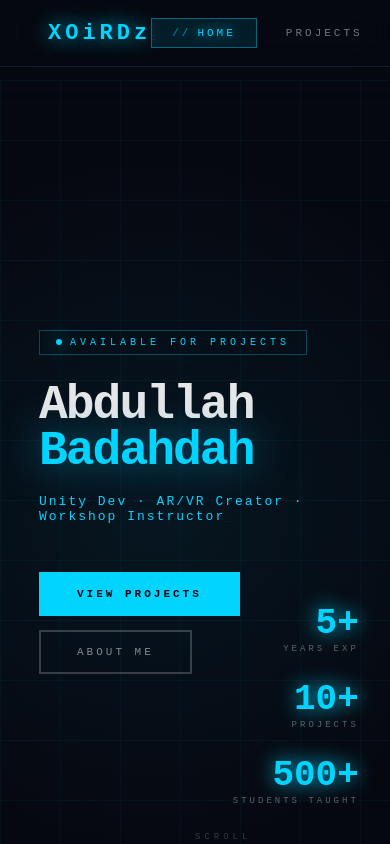
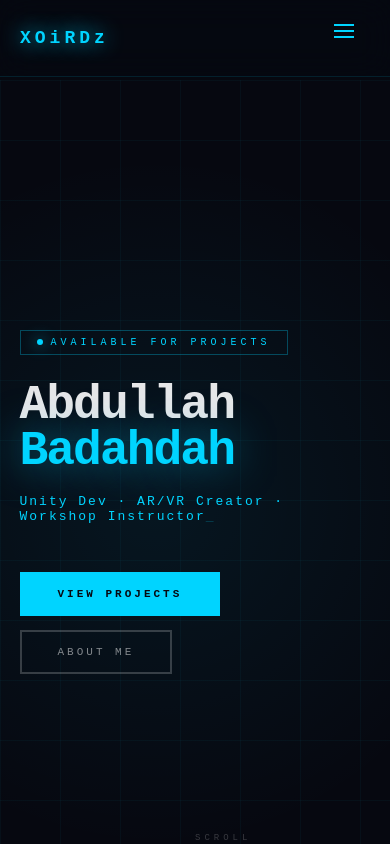
Before and after one commit to XOiRDz/XOiRDz.github.io, a React (Create React App) app: page / in a window 390 px wide. Shown: the top 844 px of the page. Built offline with nearby package versions, Linux system fonts and the light colour scheme.

Commit message:
mobile friendly

```diff
--- a/src/App.js
+++ b/src/App.js
@@ -12,12 +12,21 @@ export default function App() {
   const [slideDir, setSlideDir] = useState("left");
   const [mousePos, setMousePos] = useState({ x: -100, y: -100 });
   const [projectCategory, setProjectCategory] = useState("games");
+  const [isMobile, setIsMobile] = useState(false);
 
   useEffect(() => {
+    const checkMobile = () => setIsMobile(window.innerWidth <= 768);
+    checkMobile();
+    window.addEventListener('resize', checkMobile);
+    return () => window.removeEventListener('resize', checkMobile);
+  }, []);
+
+  useEffect(() => {
+    if (isMobile) return; // Don't track mouse on mobile
     const handleMouseMove = (e) => setMousePos({ x: e.clientX, y: e.clientY });
     window.addEventListener("mousemove", handleMouseMove);
     return () => window.removeEventListener("mousemove", handleMouseMove);
-  }, []);
+  }, [isMobile]);
 
   const navigateTo = (page, category = null) => {
     if (page === currentPage || transitioning) return;
@@ -37,8 +46,10 @@ export default function App() {
   const PageComponent = pageMap[currentPage];
 
   return (
-    <div style={{ background: "#060810", minHeight: "100vh", overflowX: "hidden", cursor: "none" }}>
-      {/* Custom Cursor */}
+    <div style={{ background: "#060810", minHeight: "100vh", overflowX: "hidden", cursor: isMobile ? "auto" : "none" }}>
+      {/* Custom Cursor - Desktop Only */}
+      {!isMobile && (
+        <>
           <div style={{
             position: "fixed",
             width: 16,
@@ -65,6 +76,8 @@ export default function App() {
             top: mousePos.y - 2,
             boxShadow: "0 0 6px #00d4ff",
           }} />
+        </>
+      )}
 
       <Navbar currentPage={currentPage} navigateTo={navigateTo} />
 
@@ -81,8 +94,8 @@ export default function App() {
       <style>{`
         * { box-sizing: border-box; margin: 0; padding: 0; }
         html { scroll-behavior: smooth; }
-        body { cursor: none !important; }
-        a, button { cursor: none !important; }
+        body { cursor: ${isMobile ? "auto" : "none"} !important; }
+        a, button { cursor: ${isMobile ? "auto" : "none"} !important; }
         ::-webkit-scrollbar { width: 3px; }
         ::-webkit-scrollbar-track { background: #060810; }
         ::-webkit-scrollbar-thumb { background: #00d4ff; }
--- a/src/components/Navbar.js
+++ b/src/components/Navbar.js
@@ -1,4 +1,4 @@
-import { useState } from "react";
+import { useState, useEffect } from "react";
 
 const NAV = [
   { id: "home", label: "Home" },
@@ -9,8 +9,17 @@ const NAV = [
 export default function Navbar({ currentPage, navigateTo }) {
   const [hoveredItem, setHoveredItem] = useState(null);
   const [menuOpen, setMenuOpen] = useState(false);
+  const [isMobile, setIsMobile] = useState(false);
+
+  useEffect(() => {
+    const checkMobile = () => setIsMobile(window.innerWidth <= 768);
+    checkMobile();
+    window.addEventListener('resize', checkMobile);
+    return () => window.removeEventListener('resize', checkMobile);
+  }, []);
 
   return (
+    <>
       <nav style={{
         position: "fixed",
         top: 0, left: 0, right: 0,
@@ -18,19 +27,19 @@ export default function Navbar({ currentPage, navigateTo }) {
         display: "flex",
         justifyContent: "space-between",
         alignItems: "center",
-      padding: "18px 48px",
+        padding: isMobile ? "16px 20px" : "18px 48px",
         background: "rgba(6,8,16,0.88)",
         backdropFilter: "blur(16px)",
         borderBottom: "1px solid rgba(0,212,255,0.12)",
       }}>
         {/* Logo */}
         <button
-        onClick={() => navigateTo("home")}
+          onClick={() => { navigateTo("home"); setMenuOpen(false); }}
           style={{
             background: "none",
             border: "none",
             color: "#00d4ff",
-          fontSize: 22,
+            fontSize: isMobile ? 18 : 22,
             fontWeight: 900,
             letterSpacing: 4,
             fontFamily: "'Courier New', monospace",
@@ -42,6 +51,7 @@ export default function Navbar({ currentPage, navigateTo }) {
         </button>
 
         {/* Desktop Nav */}
+        {!isMobile && (
           <ul style={{ display: "flex", gap: 8, listStyle: "none", alignItems: "center" }}>
             {NAV.map((item) => {
               const isActive = currentPage === item.id;
@@ -72,8 +82,47 @@ export default function Navbar({ currentPage, navigateTo }) {
               );
             })}
           </ul>
+        )}
 
-      {/* Status dot */}
+        {/* Mobile Hamburger */}
+        {isMobile && (
+          <button
+            onClick={() => setMenuOpen(!menuOpen)}
+            style={{
+              display: "flex",
+              flexDirection: "column",
+              gap: 4,
+              background: "none",
+              border: "none",
+              padding: 8,
+            }}
+          >
+            <div style={{
+              width: 20,
+              height: 2,
+              background: "#00d4ff",
+              transform: menuOpen ? "rotate(45deg) translateY(6px)" : "none",
+              transition: "all 0.3s"
+            }} />
+            <div style={{
+              width: 20,
+              height: 2,
+              background: "#00d4ff",
+              opacity: menuOpen ? 0 : 1,
+              transition: "all 0.3s"
+            }} />
+            <div style={{
+              width: 20,
+              height: 2,
+              background: "#00d4ff",
+              transform: menuOpen ? "rotate(-45deg) translateY(-6px)" : "none",
+              transition: "all 0.3s"
+            }} />
+          </button>
+        )}
+
+        {/* Desktop Status */}
+        {!isMobile && (
           <div style={{ display: "flex", alignItems: "center", gap: 8 }}>
             <div style={{
               width: 7, height: 7,
@@ -85,6 +134,57 @@ export default function Navbar({ currentPage, navigateTo }) {
               AVAILABLE
             </span>
           </div>
+        )}
       </nav>
+
+      {/* Mobile Menu */}
+      {isMobile && menuOpen && (
+        <div style={{
+          position: "fixed",
+          top: 66,
+          left: 0,
+          right: 0,
+          background: "rgba(6,8,16,0.98)",
+          backdropFilter: "blur(16px)",
+          borderBottom: "1px solid rgba(0,212,255,0.12)",
+          padding: "16px 0",
+          zIndex: 499,
+          animation: "slideDown 0.3s ease",
+        }}>
+          {NAV.map((item) => {
+            const isActive = currentPage === item.id;
+            return (
+              <button
+                key={item.id}
+                onClick={() => { navigateTo(item.id); setMenuOpen(false); }}
+                style={{
+                  width: "100%",
+                  background: isActive ? "rgba(0,212,255,0.1)" : "none",
+                  border: "none",
+                  borderLeft: isActive ? "3px solid #00d4ff" : "3px solid transparent",
+                  color: isActive ? "#00d4ff" : "rgba(255,255,255,0.6)",
+                  fontSize: 12,
+                  letterSpacing: 3,
+                  textTransform: "uppercase",
+                  padding: "14px 24px",
+                  fontFamily: "'Courier New', monospace",
+                  textAlign: "left",
+                  transition: "all 0.25s ease",
+                }}
+              >
+                {item.label}
+              </button>
+            );
+          })}
+        </div>
+      )}
+
+      <style>{`
+        @keyframes slideDown {
+          from { opacity: 0; transform: translateY(-10px); }
+          to { opacity: 1; transform: translateY(0); }
+        }
+      `}</style>
+    </>
   );
 }
--- a/src/index.css
+++ b/src/index.css
@@ -11,3 +11,35 @@ code {
   font-family: source-code-pro, Menlo, Monaco, Consolas, 'Courier New',
     monospace;
 }
+
+/* Mobile Responsive Fixes */
+@media (max-width: 768px) {
+  /* Prevent horizontal scroll */
+  html, body {
+    overflow-x: hidden !important;
+    max-width: 100vw !important;
+  }
+
+  /* Hide custom cursor on mobile (touch devices don't need it) */
+  body {
+    cursor: auto !important;
+  }
+
+  /* Smaller text selections on mobile */
+  * {
+    -webkit-tap-highlight-color: rgba(0, 212, 255, 0.2);
+  }
+}
+
+/* Ensure smooth scrolling */
+html {
+  scroll-behavior: smooth;
+}
+
+/* Better touch target sizes on mobile */
+@media (max-width: 768px) {
+  button, a {
+    min-height: 44px;
+    min-width: 44px;
+  }
+}
--- a/src/pages/About.js
+++ b/src/pages/About.js
@@ -101,6 +101,14 @@ export default function About() {
   const [hoveredSkill, setHoveredSkill] = useState(null);
   const [hoveredSocial, setHoveredSocial] = useState(null);
   const [activeExp, setActiveExp] = useState(0);
+  const [isMobile, setIsMobile] = useState(false);
+
+  useEffect(() => {
+    const checkMobile = () => setIsMobile(window.innerWidth <= 768);
+    checkMobile();
+    window.addEventListener('resize', checkMobile);
+    return () => window.removeEventListener('resize', checkMobile);
+  }, []);
 
   return (
     <div style={{ fontFamily: "'Courier New', monospace", color: "#e0f0ff", paddingTop: 80 }}>
@@ -136,10 +144,10 @@ export default function About() {
       </section>
 
       {/* ── EXPERIENCE TIMELINE ── */}
-      <section style={{ padding: "90px 10vw", borderBottom: "1px solid rgba(0,212,255,0.08)" }}>
+      <section style={{ padding: isMobile ? "80px 5vw" : "90px 10vw", borderBottom: "1px solid rgba(0,212,255,0.08)" }}>
         <SectionHeader label="// career" title="Experience" />
 
-        <div style={{ display: "grid", gridTemplateColumns: "220px 1fr", gap: 40 }}>
+        <div style={{ display: "grid", gridTemplateColumns: isMobile ? "1fr" : "220px 1fr", gap: 40 }}>
           {/* Left: list */}
           <div style={{ display: "flex", flexDirection: "column", gap: 2 }}>
             {EXPERIENCES.map((exp, i) => (
@@ -212,9 +220,9 @@ export default function About() {
       </section>
 
       {/* ── SKILLS ── */}
-      <section style={{ padding: "90px 10vw", background: "rgba(0,212,255,0.015)", borderBottom: "1px solid rgba(0,212,255,0.08)" }}>
+      <section style={{ padding: isMobile ? "80px 5vw" : "90px 10vw", background: "rgba(0,212,255,0.015)", borderBottom: "1px solid rgba(0,212,255,0.08)" }}>
         <SectionHeader label="// toolkit" title="Skills" />
-        <div style={{ display: "grid", gridTemplateColumns: "repeat(auto-fill, minmax(220px,1fr))", gap: 16 }}>
+        <div style={{ display: "grid", gridTemplateColumns: "repeat(auto-fill, minmax(min(200px, 100%), 1fr))", gap: 16 }}>
           {SKILLS_ALL.map((group, gi) => (
             <AnimFadeUp key={group.category} delay={gi * 0.07}>
               <div style={{
@@ -252,9 +260,9 @@ export default function About() {
       </section>
 
       {/* ── INTERESTS ── */}
-      <section style={{ padding: "90px 10vw", borderBottom: "1px solid rgba(0,212,255,0.08)" }}>
+      <section style={{ padding: isMobile ? "80px 5vw" : "90px 10vw", borderBottom: "1px solid rgba(0,212,255,0.08)" }}>
         <SectionHeader label="// beyond work" title="Interests & Passions" />
-        <div style={{ display: "grid", gridTemplateColumns: "repeat(auto-fill, minmax(260px,1fr))", gap: 2 }}>
+        <div style={{ display: "grid", gridTemplateColumns: "repeat(auto-fill, minmax(min(240px, 100%), 1fr))", gap: 2 }}>
           {INTERESTS.map((item, i) => (
             <AnimFadeUp key={item.label} delay={i * 0.07}>
               <div style={{
@@ -272,7 +280,7 @@ export default function About() {
       </section>
 
       {/* ── EDUCATION ── */}
-      <section style={{ padding: "90px 10vw", background: "rgba(0,212,255,0.015)", borderBottom: "1px solid rgba(0,212,255,0.08)" }}>
+      <section style={{ padding: isMobile ? "80px 5vw" : "90px 10vw", background: "rgba(0,212,255,0.015)", borderBottom: "1px solid rgba(0,212,255,0.08)" }}>
         <SectionHeader label="// background" title="Education" />
         <AnimFadeUp>
           <div style={{
@@ -302,12 +310,12 @@ export default function About() {
       </section>
 
       {/* ── CONNECT / SOCIAL ── */}
-      <section style={{ padding: "90px 10vw" }}>
+      <section style={{ padding: isMobile ? "80px 5vw" : "90px 10vw" }}>
         <SectionHeader label="// find me" title="Let's Connect" />
         <p style={{ color: "rgba(255,255,255,0.5)", fontSize: 14, lineHeight: 1.8, marginBottom: 40, maxWidth: 500 }}>
           Whether you want to collaborate on a project, book a workshop, or just say hi — reach out through any of the channels below.
         </p>
-        <div style={{ display: "grid", gridTemplateColumns: "repeat(auto-fill, minmax(260px,1fr))", gap: 2 }}>
+        <div style={{ display: "grid", gridTemplateColumns: "repeat(auto-fill, minmax(min(240px, 100%), 1fr))", gap: 2 }}>
           {SOCIALS.map((s, i) => (
             <AnimFadeUp key={s.label} delay={i * 0.07}>
               <a
--- a/src/pages/Home.js
+++ b/src/pages/Home.js
@@ -87,6 +87,14 @@ function AnimFadeUp({ children, delay = 0, style = {} }) {
 export default function Home({ navigateTo }) {
   const typed = useTypewriter("Unity Dev · AR/VR Creator · Workshop Instructor");
   const [hovered, setHovered] = useState(null);
+  const [isMobile, setIsMobile] = useState(false);
+
+  useEffect(() => {
+    const checkMobile = () => setIsMobile(window.innerWidth <= 768);
+    checkMobile();
+    window.addEventListener('resize', checkMobile);
+    return () => window.removeEventListener('resize', checkMobile);
+  }, []);
 
   return (
     <div style={{ fontFamily: "'Courier New', monospace", color: "#e0f0ff", paddingTop: 80 }}>
@@ -97,7 +105,7 @@ export default function Home({ navigateTo }) {
         display: "flex",
         flexDirection: "column",
         justifyContent: "center",
-        padding: "0 10vw",
+        padding: isMobile ? "0 5vw" : "0 10vw",
         position: "relative",
         overflow: "hidden",
       }}>
@@ -210,7 +218,8 @@ export default function Home({ navigateTo }) {
         {/* Floating stats — right side */}
         <div style={{
           position: "absolute", right: "8vw", bottom: "14vh",
-          display: "flex", flexDirection: "column", gap: 28, zIndex: 2,
+          display: isMobile ? "none" : "flex",
+          flexDirection: "column", gap: 28, zIndex: 2,
         }}>
           {[
             { num: "5+", label: "Years Exp" },
@@ -236,11 +245,11 @@ export default function Home({ navigateTo }) {
       </section>
 
       {/* ── SUMMARY ── */}
-      <section style={{ padding: "100px 10vw", background: "rgba(0,212,255,0.02)", borderTop: "1px solid rgba(0,212,255,0.08)" }}>
+      <section style={{ padding: isMobile ? "80px 5vw" : "100px 10vw", background: "rgba(0,212,255,0.02)", borderTop: "1px solid rgba(0,212,255,0.08)" }}>
         <AnimFadeUp>
           <div style={{ fontSize: 10, letterSpacing: 6, color: "#00d4ff", textTransform: "uppercase", marginBottom: 8 }}>// who i am</div>
           <div style={{ width: 50, height: 2, background: "#00d4ff", boxShadow: "0 0 10px #00d4ff", marginBottom: 32 }} />
-          <div style={{ display: "grid", gridTemplateColumns: "1.2fr 1fr", gap: 80, alignItems: "start" }}>
+          <div style={{ display: "grid", gridTemplateColumns: isMobile ? "1fr" : "1.2fr 1fr", gap: isMobile ? 40 : 80, alignItems: "start" }}>
             <div>
               <h2 style={{ fontSize: "clamp(26px,3.5vw,44px)", fontWeight: 900, marginBottom: 24, lineHeight: 1.1 }}>
                 Creative developer<br />
@@ -281,6 +290,8 @@ export default function Home({ navigateTo }) {
                   display: "flex", justifyContent: "space-between",
                   padding: "14px 0",
                   borderBottom: "1px solid rgba(0,212,255,0.08)",
+                  flexDirection: isMobile ? "column" : "row",
+                  gap: isMobile ? 4 : 0,
                 }}>
                   <span style={{ fontSize: 11, color: "rgba(255,255,255,0.35)", letterSpacing: 2, textTransform: "uppercase" }}>{item.label}</span>
                   <span style={{ fontSize: 13, color: "rgba(255,255,255,0.8)" }}>{item.value}</span>
@@ -292,14 +303,14 @@ export default function Home({ navigateTo }) {
       </section>
 
       {/* ── PROJECT CATEGORIES ── */}
-      <section style={{ padding: "100px 10vw" }}>
+      <section style={{ padding: isMobile ? "80px 5vw" : "100px 10vw" }}>
         <AnimFadeUp>
           <div style={{ fontSize: 10, letterSpacing: 6, color: "#00d4ff", textTransform: "uppercase", marginBottom: 8 }}>// explore work</div>
           <div style={{ width: 50, height: 2, background: "#00d4ff", boxShadow: "0 0 10px #00d4ff", marginBottom: 16 }} />
           <h2 style={{ fontSize: "clamp(26px,3.5vw,44px)", fontWeight: 900, marginBottom: 56, lineHeight: 1.1 }}>Projects</h2>
         </AnimFadeUp>
 
-        <div style={{ display: "grid", gridTemplateColumns: "repeat(auto-fill, minmax(280px, 1fr))", gap: 2 }}>
+        <div style={{ display: "grid", gridTemplateColumns: "repeat(auto-fill, minmax(min(240px, 100%), 1fr))", gap: 2 }}>
           {PROJECT_CATEGORIES.map((cat, i) => (
             <AnimFadeUp key={cat.id} delay={i * 0.08}>
               <button
--- a/src/pages/Projects.js
+++ b/src/pages/Projects.js
@@ -117,7 +117,7 @@ function ProjectCard({ project, index, setSelectedProject }) {
         border: `1px solid ${hovered ? "rgba(0,212,255,0.45)" : "rgba(0,212,255,0.1)"}`,
         overflow: "hidden",
         boxShadow: hovered ? "0 16px 48px rgba(0,212,255,0.1)" : "none",
-        cursor: "none",
+        cursor: "pointer",
       }}
     >
       {/* Image placeholder */}
@@ -192,6 +192,14 @@ export default function Projects({ initialCategory = "games" }) {
   const [activeCategory, setActiveCategory] = useState(initialCategory);
   const [selectedTags, setSelectedTags] = useState([]);
   const [selectedProject, setSelectedProject] = useState(null);
+  const [isMobile, setIsMobile] = useState(false);
+
+  useEffect(() => {
+    const checkMobile = () => setIsMobile(window.innerWidth <= 768);
+    checkMobile();
+    window.addEventListener('resize', checkMobile);
+    return () => window.removeEventListener('resize', checkMobile);
+  }, []);
 
   // Update category when initialCategory changes
   useEffect(() => {
@@ -232,7 +240,7 @@ export default function Projects({ initialCategory = "games" }) {
 
   return (
     <div style={{ fontFamily: "'Courier New', monospace", color: "#e0f0ff", paddingTop: 80, position: "relative" }}>
-      <section style={{ padding: "80px 10vw 100px" }}>
+      <section style={{ padding: isMobile ? "80px 5vw 60px" : "80px 10vw 100px" }}>
 
         {/* Header */}
         <div style={{
@@ -294,13 +302,18 @@ export default function Projects({ initialCategory = "games" }) {
           })}
         </div>
 
-        {/* Tag Filter Pills - Only show for Interactive category */}
-        {activeCategory === "interactive" && (
+        {/* Tag Filter Pills - Only show for Interactive category and hide on mobile */}
+        {activeCategory === "interactive" && !isMobile && (
           <div style={{ marginBottom: 40 }}>
             <div style={{ fontSize: 10, letterSpacing: 3, color: "rgba(255,255,255,0.3)", marginBottom: 12, textTransform: "uppercase" }}>
               Filter by tags:
             </div>
-            <div style={{ display: "flex", flexWrap: "wrap", gap: 8 }}>
+            <div style={{ display: "flex",
+            flexWrap: isMobile ? "nowrap" : "wrap",
+            gap: 8,
+            overflowX: isMobile ? "auto" : "visible",
+            WebkitOverflowScrolling: "touch",
+          }}>
             {ALL_TAGS.map((tag) => {
                 const isSelected = selectedTags.includes(tag);
                 return (
@@ -378,7 +391,7 @@ export default function Projects({ initialCategory = "games" }) {
         {/* Grid */}
         <div style={{
           display: "grid",
-          gridTemplateColumns: "repeat(auto-fill, minmax(300px, 1fr))",
+          gridTemplateColumns: "repeat(auto-fill, minmax(min(280px, 100%), 1fr))",
           gap: 16,
         }}>
           {filtered.map((project, i) => (
@@ -403,8 +416,49 @@ export default function Projects({ initialCategory = "games" }) {
 
       {/* ── PROJECT MODAL ── */}
       {selectedProject && createPortal(
+        <>
+          {/* Custom Cursor for Modal */}
+          <div style={{
+            position: "fixed",
+            width: 16,
+            height: 16,
+            borderRadius: "50%",
+            border: "2px solid #00d4ff",
+            pointerEvents: "none",
+            zIndex: 10002,
+            left: -100,
+            top: -100,
+            boxShadow: "0 0 12px #00d4ff",
+            transition: "transform 0.05s ease",
+            mixBlendMode: "screen",
+          }} id="modal-cursor-ring" />
+          <div style={{
+            position: "fixed",
+            width: 4,
+            height: 4,
+            borderRadius: "50%",
+            background: "#00d4ff",
+            pointerEvents: "none",
+            zIndex: 10002,
+            left: -100,
+            top: -100,
+            boxShadow: "0 0 6px #00d4ff",
+          }} id="modal-cursor-dot" />
+
           <div
             onClick={() => setSelectedProject(null)}
+            onMouseMove={(e) => {
+              const ring = document.getElementById('modal-cursor-ring');
+              const dot = document.getElementById('modal-cursor-dot');
+              if (ring) {
+                ring.style.left = (e.clientX - 8) + 'px';
+                ring.style.top = (e.clientY - 8) + 'px';
+              }
+              if (dot) {
+                dot.style.left = (e.clientX - 2) + 'px';
+                dot.style.top = (e.clientY - 2) + 'px';
+              }
+            }}
             style={{
               position: "fixed",
               top: 0,
@@ -417,10 +471,10 @@ export default function Projects({ initialCategory = "games" }) {
               display: "flex",
               alignItems: "center",
               justifyContent: "center",
-            padding: "20px",
+              padding: isMobile ? "10px" : "20px",
               animation: "fadeIn 0.3s ease",
               overflow: "hidden",
-            cursor: "auto"
+              cursor: "none",
             }}
           >
           <div
@@ -469,7 +523,7 @@ export default function Projects({ initialCategory = "games" }) {
 
             {/* Media section */}
             <div style={{
-              height: 300,
+              height: isMobile ? 200 : 300,
               flexShrink: 0,
               background: "rgba(0,212,255,0.03)",
               borderBottom: "1px solid rgba(0,212,255,0.2)",
@@ -513,7 +567,7 @@ export default function Projects({ initialCategory = "games" }) {
             </div>
 
             {/* Content - Scrollable */}
-            <div style={{ padding: "40px 48px 48px", overflowY: "auto", flex: 1 }}>
+            <div style={{ padding: isMobile ? "24px 20px 28px" : "40px 48px 48px", overflowY: "auto", flex: 1 }}>
               {/* Meta */}
               <div style={{ display: "flex", gap: 12, alignItems: "center", marginBottom: 20, flexWrap: "wrap" }}>
                 <span style={{
@@ -543,7 +597,7 @@ export default function Projects({ initialCategory = "games" }) {
               </div>
 
               {/* Title */}
-              <h2 style={{ fontSize: 32, fontWeight: 900, marginBottom: 16, lineHeight: 1.2 }}>
+              <h2 style={{ fontSize: 32, color: "rgba(255,255,255,0.65)", fontWeight: 900, marginBottom: 16, lineHeight: 1.2 }}>
                 {selectedProject.title}
               </h2>
 
@@ -587,7 +641,8 @@ export default function Projects({ initialCategory = "games" }) {
               </div>
             </div>
           </div>
-        </div>,
+        </div>
+        </>,
         document.body
       )}
 
```
Lines whose indentation alone changed are shown as unchanged.
